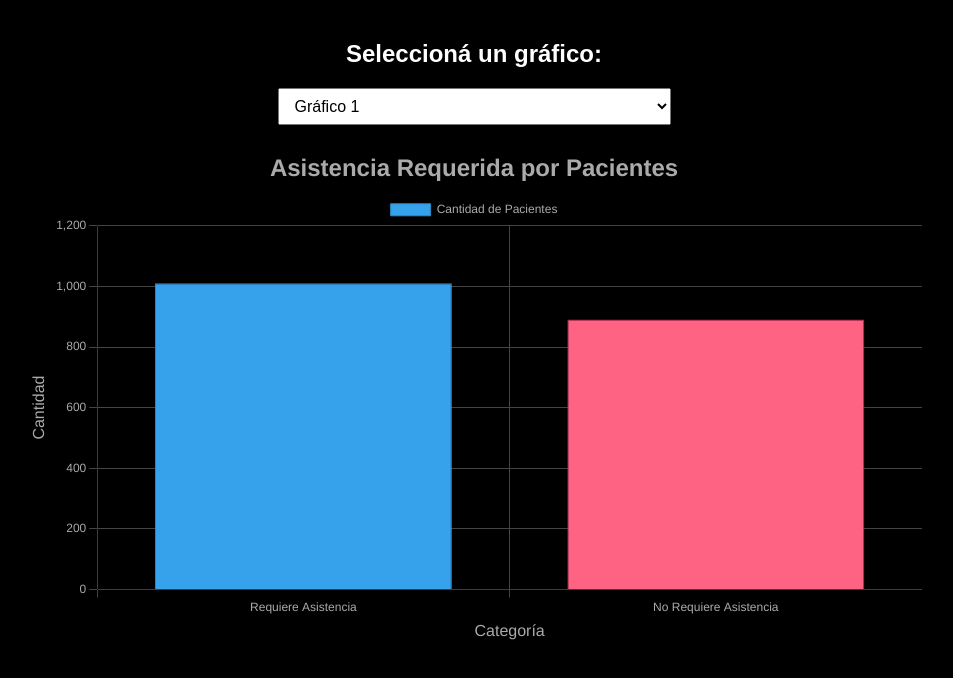
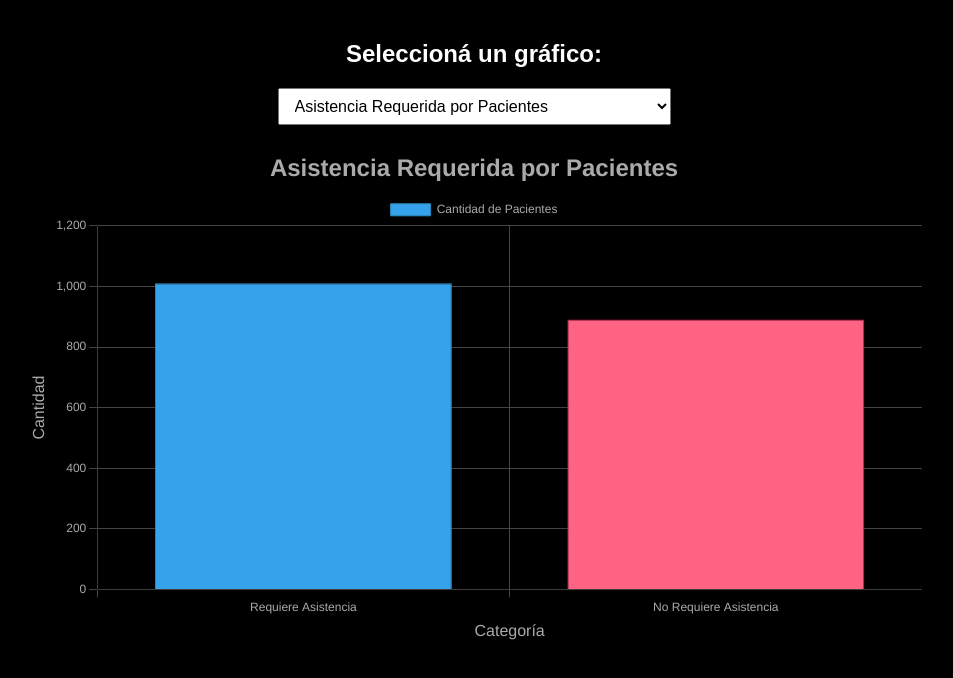
Before and after one commit to AAGG22/puericultura, a plain HTML site: page index.html in a window 1280 px wide. Shown: the whole page, without its empty margins (166-1119 px from the left). Drawn offline with nearby package versions, Linux system fonts and the light colour scheme.

Commit message:
Update index.html

```diff
--- a/index.html
+++ b/index.html
@@ -36,10 +36,22 @@
 </head>
 <body>
   <h2>Seleccioná un gráfico:</h2>
-  <select id="selectorGrafico">
-    <option value="grafico1.json">Gráfico 1</option>
-    <option value="grafico2.json">Gráfico 2</option>
-  </select>
+
+
+<select id="selectorGrafico">
+  <option value="Asistencia_Requerida.json">Asistencia Requerida por Pacientes</option>
+  <option value="Asistencia_y_Alimentacion.json">Relación entre Asistencia y Tipo de Alimentación</option>
+  <option value="Edad_Gestacional.json">Distribución por Edad Gestacional</option>
+  <option value="Lactancia_Mixta_por_Edad_Gestacional.json">Lactancia Mixta según Edad Gestacional</option>
+  <option value="Nacimientos_por_Tipo.json">Tipos de Nacimiento</option>
+  <option value="Pacientes_por_Localidad.json">Cantidad de Pacientes por Localidad</option>
+  <option value="Puericultura_Informacion.json">Información sobre Puericultura</option>
+  <option value="Reingresos_por_Localidad.json">Reingresos Hospitalarios por Localidad</option>
+  <option value="Tipo_Alimentacion.json">Distribución por Tipo de Alimentación</option>
+</select>
+
+
+
 
   <div id="chart-container">
     <canvas id="myChart"></canvas>
```
